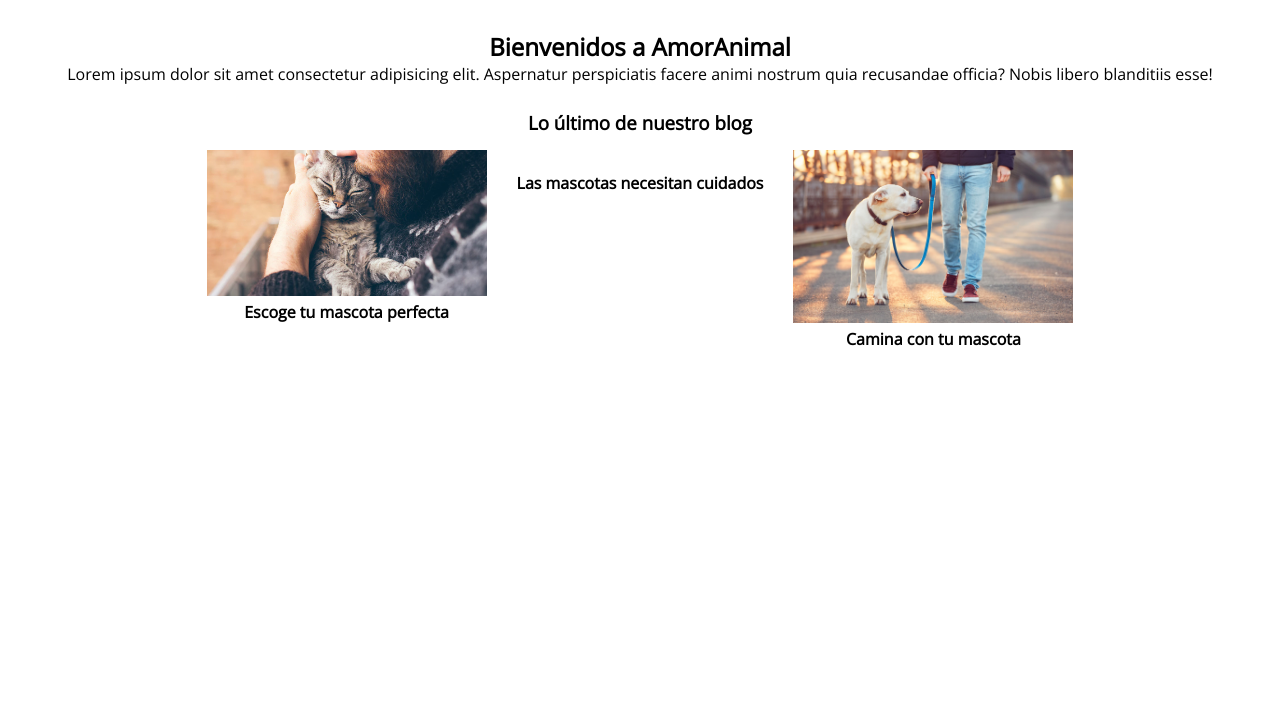
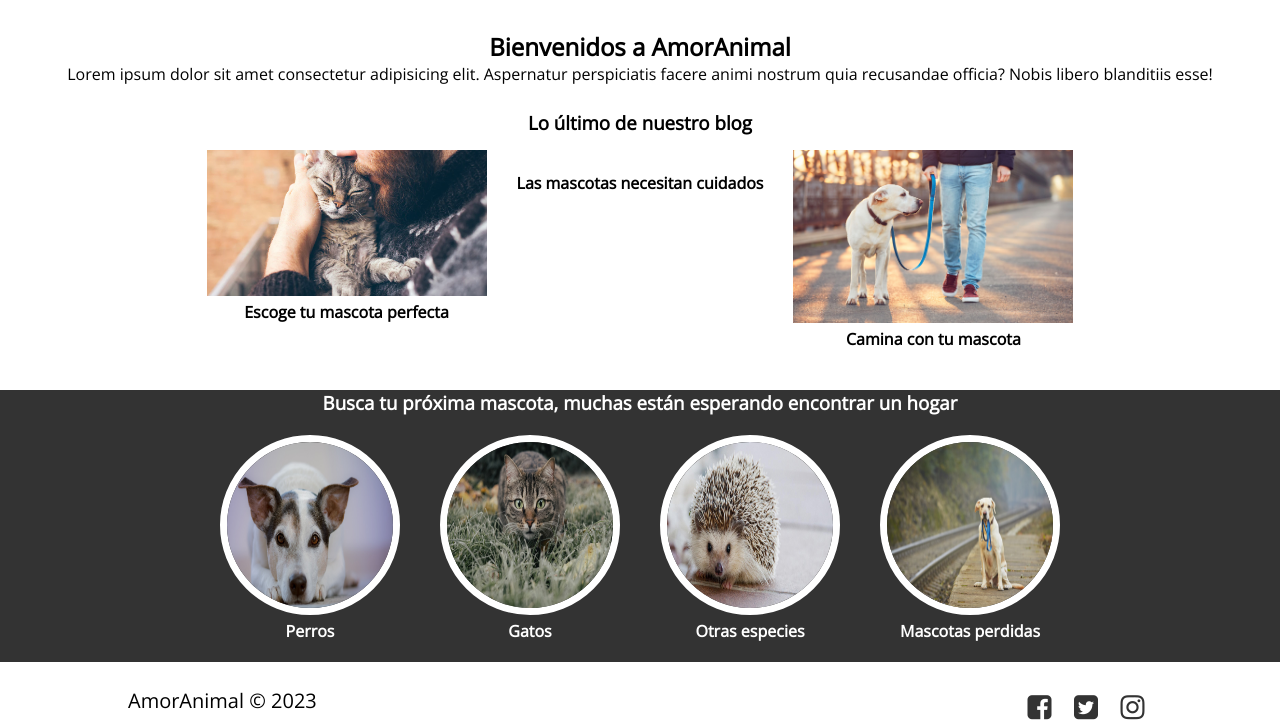
Before and after one commit to Betacor/AmorAnimal, a plain HTML site: page index.html in a window 1280 px wide. Shown: the part 594-1319 px from the top of the page. Before the commit the page ends 984 px from the top, so only its background shows below. Drawn offline with nearby package versions, Linux system fonts and the light colour scheme.

Commit message:
se agrega 2da parte web

```diff
--- a/css/estilos.css
+++ b/css/estilos.css
@@ -3,6 +3,7 @@
 @import url(menu.css); /*Importa el css de menu*/
 @import url(banner.css);
 @import url(blog.css);
+@import url(info.css);
 
 * {
     margin: 0;
@@ -48,3 +49,43 @@ section {
 #bienvenidos {
     text-align: center;
 }
+
+footer .contenedor {
+    display: flex;
+    flex-wrap: wrap;
+    justify-content: center;
+
+}
+
+.copy {
+    font-size: 20px;
+}
+
+.sociales {
+    width: 100%;
+    text-align: center;
+    font-size: 28px;
+}
+
+.sociales a {
+    color: #333;
+    text-decoration: none;
+}
+
+@media (min-width:768px) {
+    .sociales {
+        width: auto;
+    }
+
+    footer .contenedor {
+        justify-content: space-between;
+    }
+}
+
+
+
+@media (min-width:1024px) {
+    .contenedor {
+        width: 1024px;
+    }
+}
--- /dev/null
+++ b/css/info.css
@@ -0,0 +1,37 @@
+#info {
+    background: #333;
+    color: white;
+    text-align: center;
+
+}
+
+#info .contenedor {
+    display: flex;
+    flex-wrap: wrap;
+    justify-content: center;
+}
+
+.info-pet {
+    margin: 20px;
+
+}
+
+.info-pet img{
+    width: 180px;
+    height: 180px;
+    /* overflow: hidden; */
+    border-radius: 50%;
+    border: 7px solid white;
+}
+
+@media (min-width:480px) {
+    .info-pet {
+        width: 40%;
+    }
+}
+
+@media (min-width:1024px) {
+    .info-pet {
+        width: auto;
+    }
+}
--- a/css/menu.css
+++ b/css/menu.css
@@ -40,3 +40,22 @@ header label {
 #menu-bar:checked ~ .menu {
     transform: translateX(0%);
 }
+
+@media (min-width:1024px){
+    .menu {
+        position: static;
+        width: auto;
+        height: auto;
+        transform: translateX(0%);
+        float: right;
+        display: flex;
+    }
+
+    .menu a {
+        border: none;
+    }
+
+    header label {
+        display: none;
+    }
+}
--- a/index.html
+++ b/index.html
@@ -32,6 +32,7 @@
     </header>
 
     <main>
+
         <section id="banner">
             <img src="img/dog-girl.jpg" alt="Niña abrazando perro">
 
@@ -51,6 +52,7 @@
             </p>
         </section>
 
+        <!-- Artículos -->
         <section id="blog">
             <h3>Lo último de nuestro blog</h3>
             <div class="contenedor">
@@ -71,7 +73,41 @@
             </div>
         </section>
 
+        <!-- Búsqueda de Mascotas -->
+        <section id="info">
+            <h3>Busca tu próxima mascota, muchas están esperando encontrar un hogar </h3>
+            <div class="contenedor">
+                <div class="info-pet">
+                    <img src="img/dog-face.jpg" alt="">
+                    <h4>Perros</h4>
+                </div>
+                <div class="info-pet">
+                    <img src="img/cat-face.jpg" alt="">
+                    <h4>Gatos</h4>
+                </div>
+                <div class="info-pet">
+                    <img src="img/erizo-face.jpg" alt="">
+                    <h4>Otras especies</h4>
+                </div>
+                <div class="info-pet">
+                    <img src="img/lost.jpg" alt="">
+                    <h4>Mascotas perdidas</h4>
+                </div>
+            </div>
+        </section>
+
     </main>
+
+    <footer>
+        <div class="contenedor">
+            <p class="copy">AmorAnimal &copy; 2023</p>
+            <div class="sociales">
+                <a class="icon-facebook-squared" href="#"></a>
+                <a class="icon-twitter-squared" href="#"></a>
+                <a class="icon-instagram" href="#"></a>
+            </div>
+        </div>
+    </footer>
 
 </body>
 
```
Also changed, not shown: css/banner.css (+34 -0 lines), img/7_1-SamFind-mascota.jpeg (added), img/Animales-Perdidos.webp (added), img/cat-face.jpg (added), img/dog-face.jpg (added), img/erizo-face.jpg (added), img/facebook.png (added), img/instagram.png (added), img/lost.jpg (added), img/tik-tok.png (added), img/twitter.png (added).
